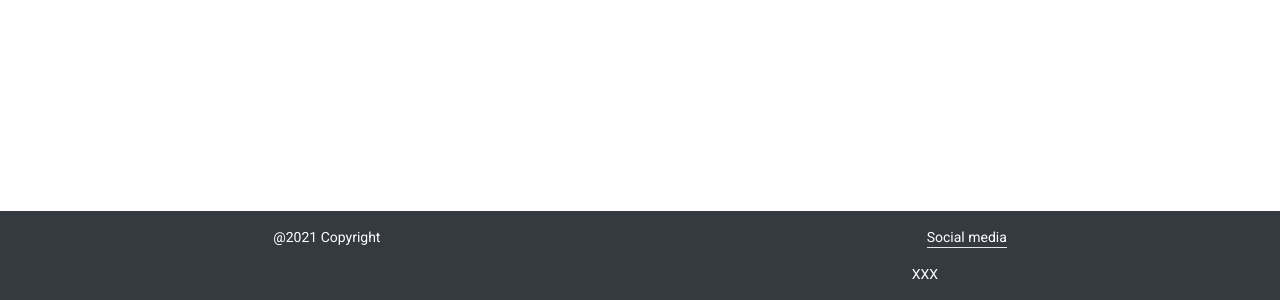
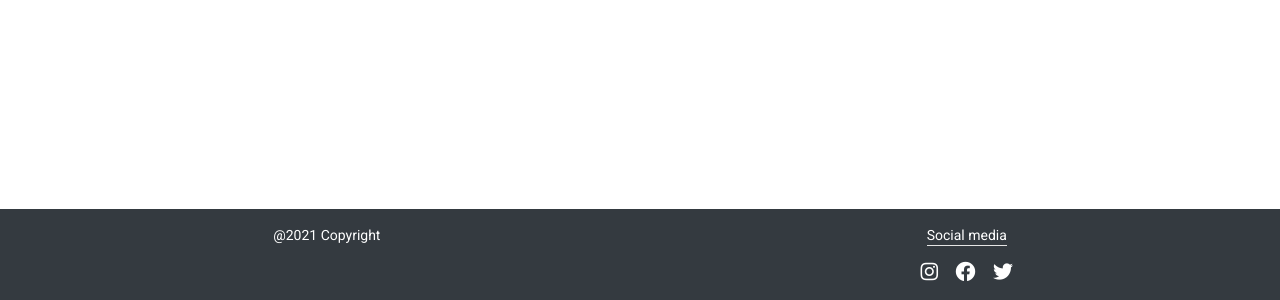
Before and after one commit to guramijibladze/it-step-project, an Angular app: page / in a window 1280 px wide. Shown: the part 500-800 px from the top of the page. Built offline with nearby package versions, Linux system fonts and the light colour scheme.

Commit message:
social media
added social media icons with animation

```diff
--- a/package.json
+++ b/package.json
@@ -22,6 +22,9 @@
     "@angular/platform-browser-dynamic": "~11.1.2",
     "@angular/router": "~11.1.2",
     "@fortawesome/angular-fontawesome": "^0.8.2",
+    "@fortawesome/fontawesome-svg-core": "^1.2.35",
+    "@fortawesome/free-brands-svg-icons": "^5.15.3",
+    "@fortawesome/free-regular-svg-icons": "^5.15.3",
     "@fortawesome/free-solid-svg-icons": "^5.15.3",
     "angular-font-awesome": "^3.1.2",
     "bootstrap": "^4.6.0",
--- a/src/app/app.component.ts
+++ b/src/app/app.component.ts
@@ -1,4 +1,5 @@
 import { Component } from '@angular/core';
+
 
 @Component({
   selector: 'app-root',
--- a/src/app/app.module.ts
+++ b/src/app/app.module.ts
@@ -1,5 +1,10 @@
 import { NgModule } from '@angular/core';
 import { BrowserModule } from '@angular/platform-browser';
+/* font awsome */
+import { FontAwesomeModule } from '@fortawesome/angular-fontawesome'
+import { library } from '@fortawesome/fontawesome-svg-core';
+import { fas } from '@fortawesome/free-solid-svg-icons';
+import { far } from '@fortawesome/free-regular-svg-icons';
 
 import { AppRoutingModule } from './app-routing.module';
 import { AppComponent } from './app.component';
@@ -14,7 +19,8 @@ import { NoopAnimationsModule } from '@angular/platform-browser/animations';
   declarations: [
     AppComponent,
     // MatSliderModule,
-    FooterComponent
+    FooterComponent,
+
   ],
   imports: [
     BrowserModule,
@@ -22,9 +28,14 @@ import { NoopAnimationsModule } from '@angular/platform-browser/animations';
     FormsModule,
     ReactiveFormsModule,
     HttpClientModule,
-    NoopAnimationsModule
+    NoopAnimationsModule,
+    FontAwesomeModule
   ],
   providers: [],
   bootstrap: [AppComponent]
 })
-export class AppModule { }
+export class AppModule {
+  constructor() {
+    library.add(fas, far);
+  }
+ }
--- a/src/app/footer/footer.component.css
+++ b/src/app/footer/footer.component.css
@@ -1,4 +1,16 @@
-hr{
-    margin-top: 0;
-    background-color: white;
+hr {
+  margin-top: 0;
+  background-color: white;
 }
+
+.fab {
+  font-weight: 500;
+  font-size: 20px;
+  cursor: pointer;
+  transition: font-size 0.2s;
+}
+
+.fab:hover {
+  color: #118ab2;
+  font-size: 24px;
+}
--- a/src/app/footer/footer.component.html
+++ b/src/app/footer/footer.component.html
@@ -2,16 +2,15 @@
   <div class="footer-copyright text-white py-3">
     <!-- @2021 Copyright  -->
     <div class="d-flex justify-content-around">
-        <div>@2021 Copyright </div>
+      <div>@2021 Copyright</div>
       <div>
         <!-- <mat-slider min="1" max="100" step="1" value="1"></mat-slider> -->
         <div>Social media</div>
-          <hr/>
-          <div class="row" >
-            <div></div>
-            <div>X</div>
-            <div>X</div>
-            <div>X</div>
+        <hr />
+        <div class="row justify-content-around">
+          <div><i class="fab fa-instagram"></i></div>
+          <div><i class="fab fa-facebook"></i></div>
+          <div><i class="fab fa-twitter"></i></div>
         </div>
       </div>
     </div>
--- a/src/index.html
+++ b/src/index.html
@@ -10,8 +10,10 @@
   <link rel="preconnect" href="https://fonts.gstatic.com">
   <link href="https://fonts.googleapis.com/css2?family=Roboto:wght@300;400;500&display=swap" rel="stylesheet">
   <link href="https://fonts.googleapis.com/icon?family=Material+Icons" rel="stylesheet">
+  <link rel="stylesheet" href="https://cdnjs.cloudflare.com/ajax/libs/font-awesome/5.9.0/css/all.css"></link>
 </head>
 <body class="mat-typography">
+
 
   <app-root></app-root>
 </body>
```
Also changed, not shown: 1 other file (tests, documents, lock files or other folders). Lines whose indentation alone changed are shown as unchanged.
